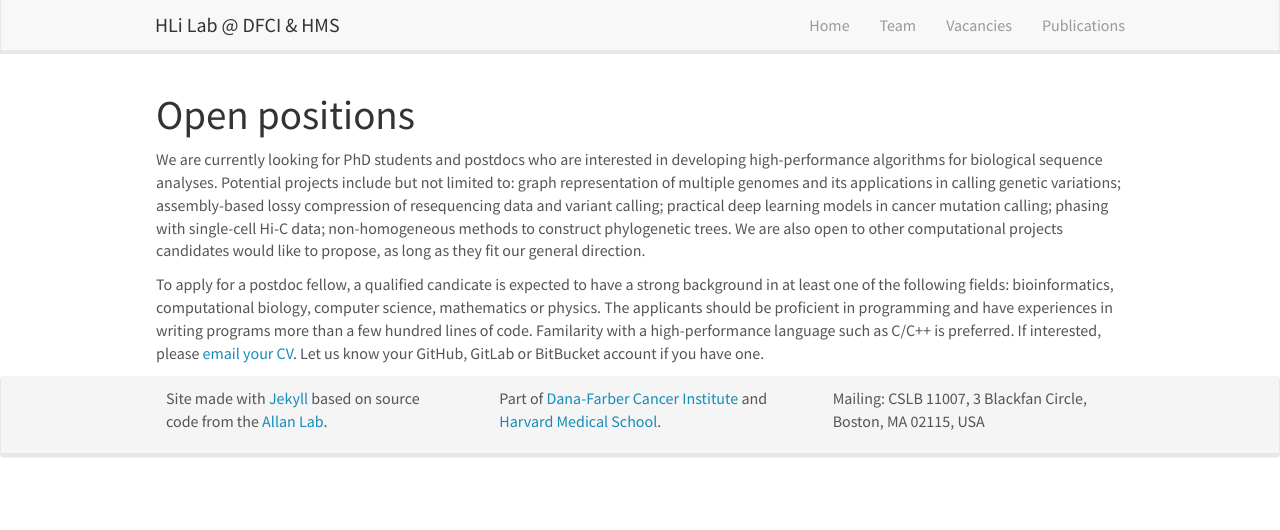
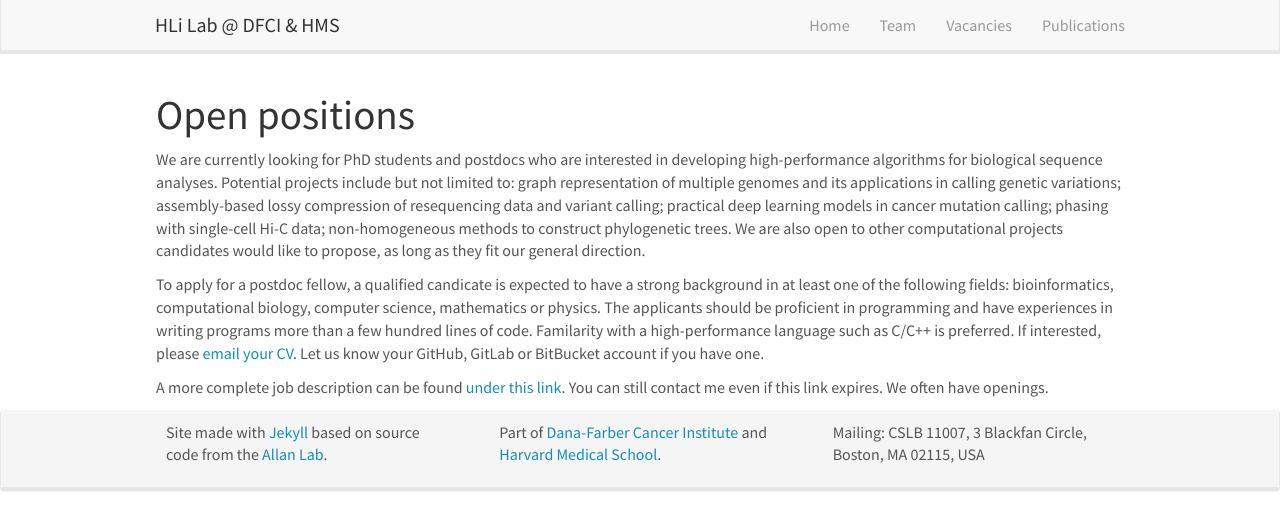
Before and after one commit to hlilab/hlilab.github.io, a Jekyll site: the page built from _pages/openings.md, in a window 1280 px wide. Shown: the top 530 px of the page. Built offline with Jekyll 4.4.1, drawn with Linux system fonts in a browser that asks for light colours; nearby versions of some CDN libraries.

Commit message:
added the job ad link

```diff
--- a/_pages/openings.md
+++ b/_pages/openings.md
@@ -26,3 +26,8 @@ more than a few hundred lines of code. Familarity with a high-performance
 language such as C/C++ is preferred. If interested, please [email your
 CV](mailto:hli@jimmy.harvard.edu). Let us know your GitHub, GitLab or BitBucket
 account if you have one.
+
+A more complete job description can be found [under this link][jobad]. You can
+still contact me even if this link expires. We often have openings.
+
+[jobad]: https://careers-dfci.icims.com/jobs/17500/postdoctoral-research-fellow-in-bioinformatics-computational-biology---heng-li-lab/job?mode=view
```
Also changed, not shown: _pages/publications.md (+1 -1 lines).
